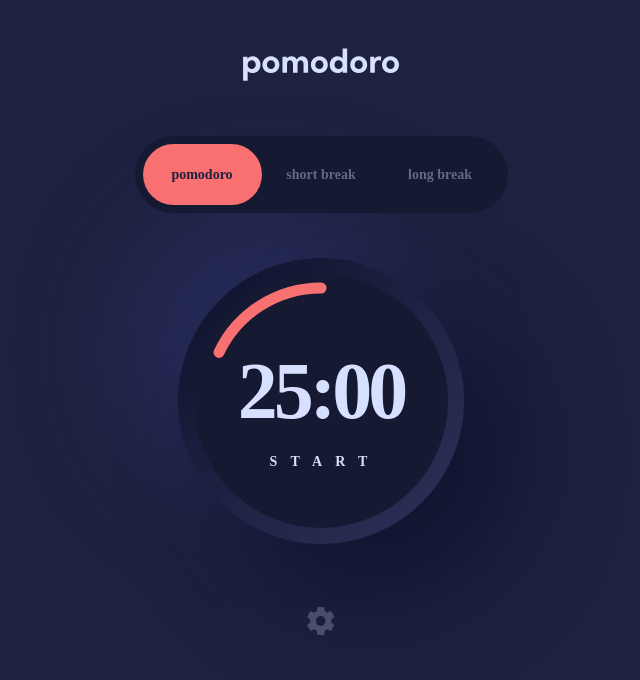
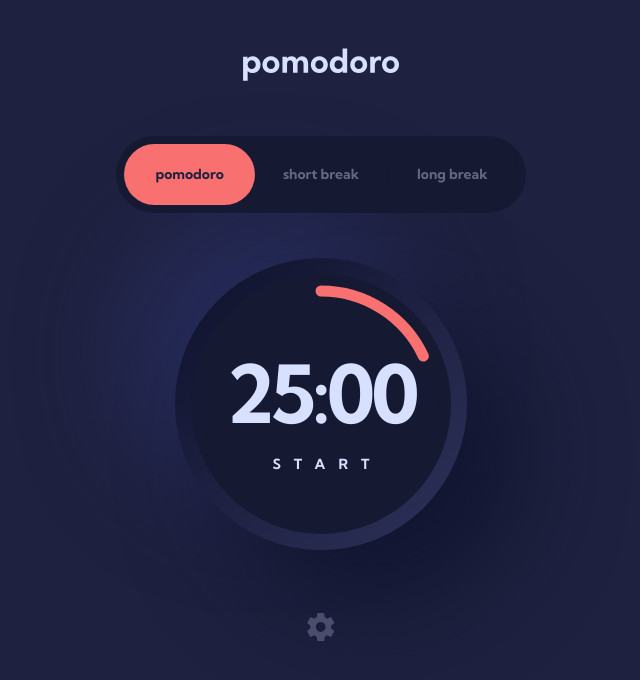
Before and after one commit to thusmiley/pomodoro, a React (Vite) app: page / in a window 1280 px wide. Shown: the top 680 px of the page, without its empty margins (319-959 px from the left). Built offline with nearby package versions, Linux system fonts and the light colour scheme.

Commit message:
svg clock ver

```diff
--- a/src/App.jsx
+++ b/src/App.jsx
@@ -37,9 +37,9 @@ function App() {
   useEffect(() => {
     let loadingTimeout = setTimeout(() => {
       if (loading >= 100) return;
-      setProgress(progress + 1);
+      setProgress(progress -1);
     }, loadingDuration / 100);
-    if (progress === 100) {
+    if (progress === 0) {
       setLoading(false);
     }
     return () => {
@@ -54,7 +54,7 @@ function App() {
       </header>
       <main id="main-font" className="px-6 mx-auto mb-[48px] md:mb-[103px] xl:mb-[56px]">
         <Tab.Group>
-          <Tab.List className="mt-[45px] mb-[48px] bg-[#161932] max-w-[373px] rounded-full p-2 mx-auto grid place-content-center grid-cols-3 relative md:mt-[55px] md:mb-[109px] xl:mb-[45px]">
+          <Tab.List className="mt-[45px] mb-[48px] bg-[#161932] max-w-[410px] rounded-full p-2 mx-auto grid place-content-center grid-cols-3 relative md:mt-[55px] md:mb-[109px] xl:mb-[45px]">
             {Object.keys(tabs).map((tab, index) => (
               <Tab key={index} className={({ selected }) => classNames("tab-btn", selected ? `bg-${color} text-darkNavy border-none outline-none hover:text-darkNavy` : "")}>
                 {tab}
@@ -64,7 +64,18 @@ function App() {
           <Tab.Panels className="grid place-content-center max-w-[410px] mx-auto">
             {Object.values(tabs).map((tab, index) => (
               <Tab.Panel key={index} className={classNames("")}>
-                <Clock tab={tab} progress={progress} controller={controller} setController={setController} color={color} pomodoroTimer={pomodoroTimer} shortBreakTimer={shortBreakTimer} longBreakTimer={longBreakTimer} />
+                <Clock
+                  tab={tab}
+                  progress={progress}
+                  trackWidth={11}
+                  indicatorWidth={11}
+                  controller={controller}
+                  setController={setController}
+                  color={color}
+                  pomodoroTimer={pomodoroTimer}
+                  shortBreakTimer={shortBreakTimer}
+                  longBreakTimer={longBreakTimer}
+                />
               </Tab.Panel>
             ))}
           </Tab.Panels>
--- a/src/components/Clock.jsx
+++ b/src/components/Clock.jsx
@@ -4,7 +4,7 @@ import "./clock.css";
 const Clock = (props) => {
   let {
     size = 248.05,
-    progress = 0,
+    progress = 100,
     trackWidth = 11,
     indicatorWidth = 11,
     spinnerMode = false,
@@ -17,19 +17,6 @@ const Clock = (props) => {
     shortBreakTimer,
     longBreakTimer,
   } = props;
-
-  // useEffect(() => {
-  //   console.log(tabName);
-  //   switch (tabName) {
-  //     case "pomodoro":
-  //       setTimeLabel(pomodoroTimer);
-  //     case "short break":
-  //       setTimeLabel(shortBreakTimer);
-  //     case "long break":
-  //       setTimeLabel(longBreakTimer);
-  //   }
-  //   console.log(timeLabel);
-  // }, [timeLabel]);
 
   const center = size / 2,
     radius = center - (trackWidth > indicatorWidth ? trackWidth : indicatorWidth),
@@ -47,15 +34,13 @@ const Clock = (props) => {
     }
   };
 
-
   return (
     <div className="box-shadow rounded-full p-[16px] gradient-bg">
-      <div className="bg-[#161932] rounded-full p-[3px] relative">
+      <div className="bg-[#161932] rounded-full p-[6px] relative">
         <div className={`relative w-${size} h-${size}`}>
           <svg className="svg-pi" style={{ width: size, height: size }}>
             <circle className="" cx={center} cy={center} fill="transparent" r={radius} stroke="#161932" strokeWidth={trackWidth} />
             <circle
-              className={``}
               style={{ animationDuration: spinnerSpeed * 1000 }}
               cx={center}
               cy={center}
@@ -70,8 +55,8 @@ const Clock = (props) => {
           </svg>
 
           <div className="absolute top-[50%] left-[50%] translate-x-[-50%] translate-y-[-50%] text-center">
-            <h1 className="text-[80px] tracking-[-4px] text-textColor ">25:00</h1>
-            <p className={`text-[14px] tracking-[13.13px] text-textColor pl-2 cursor-pointer transition-all duration-200 ease-linear hover:text-${color}`}>{controller}</p>
+            <h1 className="text-[80px] tracking-[-4px] text-textColor">25:00</h1>
+            <p className={`text-[14px] tracking-[13.13px] text-textColor w-full pl-[13.13px] cursor-pointer transition-all duration-200 ease-linear hover:text-${color}`}>{controller}</p>
           </div>
         </div>
       </div>
--- a/src/components/Settings.jsx
+++ b/src/components/Settings.jsx
@@ -23,6 +23,9 @@ const Settings = ({
     e.preventDefault();
     setIsOpen(!isOpen);
   };
+
+  console.log(color);
+  console.log(font);
 
   return (
     <div className="absolute top-[50%] left-[50%] translate-x-[-50%] translate-y-[-50%] px-6 w-full max-w-[540px] ">
--- a/src/components/clock.css
+++ b/src/components/clock.css
@@ -25,7 +25,7 @@
   font-size: 0.75em;
 } */
 
-.svg-pi-label__progress {
+/* .svg-pi-label__progress {
   font-size: 1.5em;
   font-weight: bold;
 }
@@ -33,15 +33,15 @@
 .svg-pi-label__loading,
 .svg-pi-label__progress {
   display: block;
-}
+} */
 
 /* Spinner animation */
 @keyframes spinner {
   0% {
-    transform: rotate(0);
+    transform: rotate(360deg);
   }
   100% {
-    transform: rotate(360deg);
+    transform: rotate(0);
   }
 }
 
--- a/src/index.css
+++ b/src/index.css
@@ -28,7 +28,7 @@
     box-shadow: 50px 50px 100px 0px #121530, -50px -50px 100px 0px #272C5A;
   }
   .tab-btn {
-    @apply text-[#D7E0FF]/40 text-[12px] bg-[#161932] px-1 py-[18px] rounded-full cursor-pointer transition-all duration-300 ease-linear border-none outline-none hover:text-[#D7E0FF] md:text-[14px] md:px-4 md:py-5;
+    @apply text-[#D7E0FF]/40 text-[12px] bg-[#161932] px-1 py-[18px] tracking-tighter rounded-full cursor-pointer transition-all duration-300 ease-linear border-none outline-none hover:text-[#D7E0FF] sm:tracking-normal md:text-[14px] md:px-4 md:py-5;
   }
 }
 @layer utilities {
--- a/src/index.sass
+++ b/src/index.sass
@@ -30,7 +30,7 @@
         box-shadow: 50px 50px 100px 0px #121530, -50px -50px 100px 0px #272C5A
 
     .tab-btn
-        @apply text-[#D7E0FF]/40 text-[12px] bg-[#161932] px-1 py-[18px] rounded-full cursor-pointer transition-all duration-300 ease-linear border-none outline-none hover:text-[#D7E0FF] md:text-[14px] md:px-4 md:py-5
+        @apply text-[#D7E0FF]/40 text-[12px] bg-[#161932] px-1 py-[18px] tracking-tighter rounded-full cursor-pointer transition-all duration-300 ease-linear border-none outline-none hover:text-[#D7E0FF] sm:tracking-normal md:text-[14px] md:px-4 md:py-5
 
 // utitlities
 @layer utilities
--- a/tailwind.config.js
+++ b/tailwind.config.js
@@ -1,6 +1,16 @@
 /** @type {import('tailwindcss').Config} */
 export default {
   content: ["./index.html", "./src/**/*.{js,ts,jsx,tsx}"],
+  safelist: [
+    {
+      pattern: /font-(sans|slab|mono)/,
+      variants: ["lg", "hover", "focus", "lg:hover"],
+    },
+    {
+      pattern: /text-(red|purple|blue)/,
+      variants: ["lg", "hover", "focus", "lg:hover"],
+    },
+  ],
   theme: {
     extend: {
       colors: {
@@ -12,8 +22,8 @@ export default {
       },
     },
     fontFamily: {
-      sans: ["Kumbh Sans'", "sans serif"],
-      slab: ["Roboto Slab'", "serif"],
+      sans: ["Kumbh Sans", "sans serif"],
+      slab: ["Roboto Slab", "serif"],
       mono: ["Space Mono", "monospace"],
     },
   },
```
Also changed, not shown: 1 other file (tests, documents, lock files or other folders).
